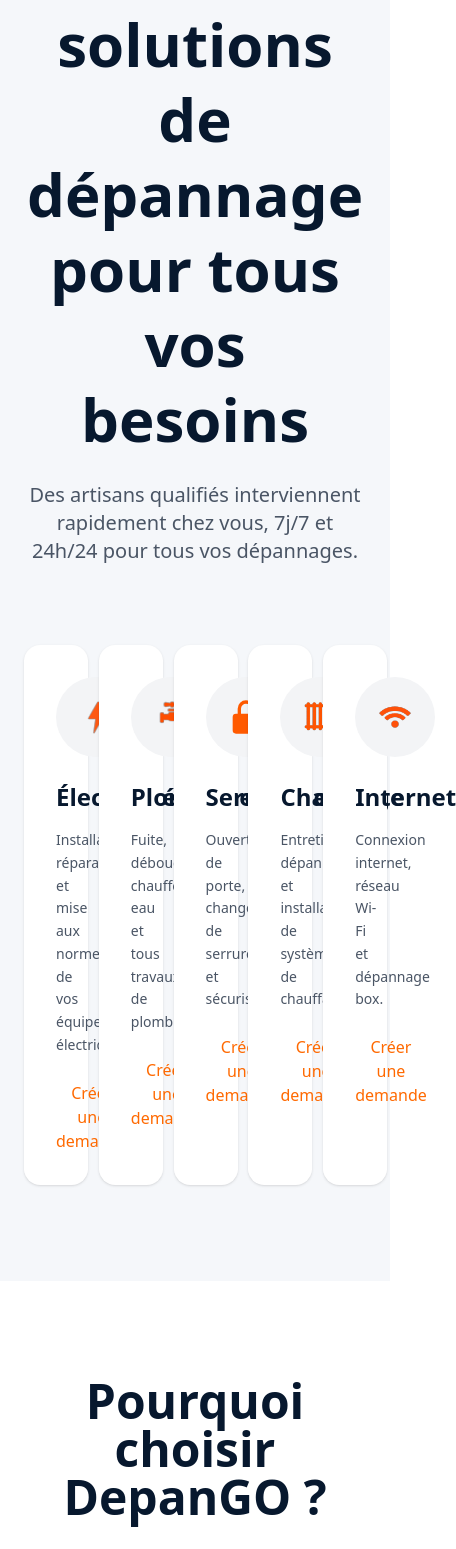
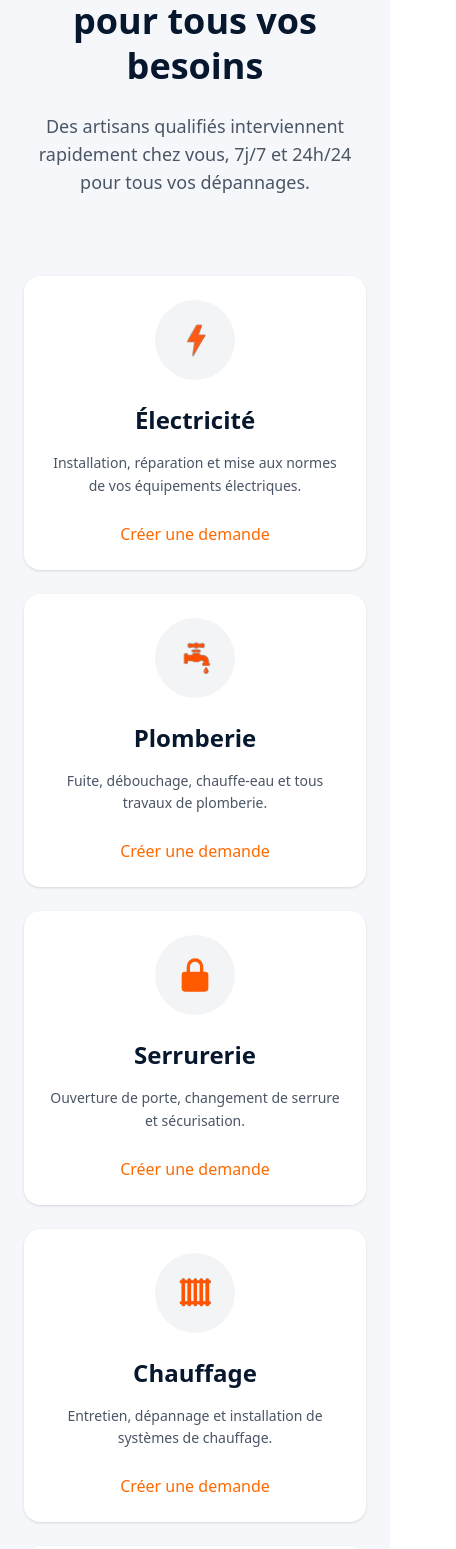
Before and after one commit to chainez-hat/DepanGO, a React (Vite) app in the folder front/: page /services in a window 390 px wide. Shown: the part 352-1901 px from the top of the page, 456 px wide, since content can reach past the window. Built offline with nearby package versions, Linux system fonts and the light colour scheme.

Commit message:
responsive page Services.jsx

```diff
--- a/front/src/pages/public/Services.jsx
+++ b/front/src/pages/public/Services.jsx
@@ -52,13 +52,13 @@ export default function Services() {
           </span>
           <div className="w-20 h-1 bg-orange-500 mx-auto mt-4 rounded-full"></div>
 
-          <h1 className="text-6xl font-bold text-[#07182E] mt-16 leading-tight">
+          <h1 className="text-4xl md:text-5xl lg:text-6xl font-bold text-[#07182E] mt-10 lg:mt-16 leading-tight">
             Des solutions de dépannage
             <br />
             pour tous vos besoins
           </h1>
 
-          <p className="text-gray-600 text-xl mt-6 max-w-3xl mx-auto">
+          <p className="text-gray-600 text-lg md:text-xl mt-6 max-w-3xl mx-auto">
             Des artisans qualifiés interviennent rapidement chez vous, 7j/7 et
             24h/24 pour tous vos dépannages.
           </p>
@@ -68,11 +68,11 @@ export default function Services() {
       {/* Cartes */}
       <section className="pb-24">
         <div className="max-w-7xl mx-auto px-6">
-          <div className="grid grid-cols-5 gap-8">
+          <div className="grid grid-cols-1 sm:grid-cols-2 lg:grid-cols-5 gap-6 lg:gap-8">
             {services.map((service) => (
               <div
                 key={service.title}
-                className="bg-white rounded-2xl shadow-sm p-8 text-center"
+                className="bg-white rounded-2xl shadow-sm p-6 lg:p-8 text-center"
               >
                 <div className="w-20 h-20 bg-gray-100 rounded-full flex items-center justify-center mx-auto">
                   <img
@@ -105,7 +105,7 @@ export default function Services() {
       <section className="py-24 bg-white">
         <div className="max-w-7xl mx-auto px-6">
           <div className="text-center">
-            <h2 className="text-5xl font-bold text-[#07182E]">
+            <h2 className="text-3xl md:text-4xl lg:text-5xl font-bold text-[#07182E]">
               Pourquoi choisir DepanGO ?
             </h2>
 
@@ -114,7 +114,7 @@ export default function Services() {
               et fiable.
             </p>
 
-            <h3 className="text-3xl font-semibold text-[#07182E] mt-6">
+            <h3 className="text-2xl md:text-3xl font-semibold text-[#07182E] mt-6">
               Dépannage rapide en moins de{" "}
               <span className="text-orange-500">2h</span>
             </h3>
@@ -128,8 +128,8 @@ export default function Services() {
             <div className="w-24 h-1 bg-orange-500 mx-auto mt-8 rounded-full"></div>
           </div>
 
-          <div className="grid grid-cols-3 gap-10 mt-16">
-            <div className="bg-[#F5F7FA] rounded-3xl p-10 text-center">
+          <div className="grid grid-cols-1 md:grid-cols-2 lg:grid-cols-3 gap-6 lg:gap-10 mt-16">
+            <div className="bg-[#F5F7FA] rounded-3xl p-6 lg:p-10 text-center">
               <div className="w-20 h-20 bg-white rounded-full flex items-center justify-center mx-auto shadow-sm">
                 <img
                   src={electriciteIcon}
@@ -147,7 +147,7 @@ export default function Services() {
               </p>
             </div>
 
-            <div className="bg-[#F5F7FA] rounded-3xl p-10 text-center">
+            <div className="bg-[#F5F7FA] rounded-3xl p-6 lg:p-10 text-center">
               <div className="w-20 h-20 bg-white rounded-full flex items-center justify-center mx-auto shadow-sm">
                 <img
                   src={nikeIcon}
```
